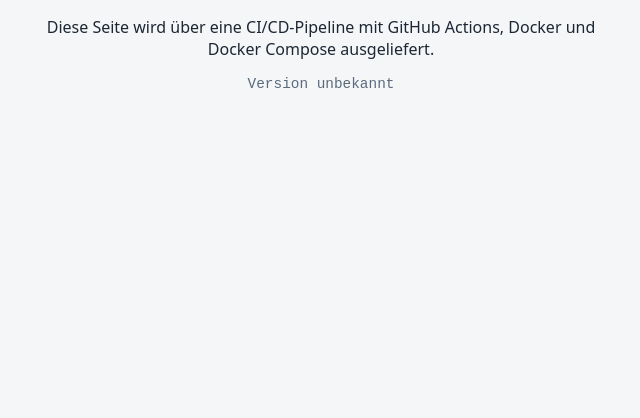
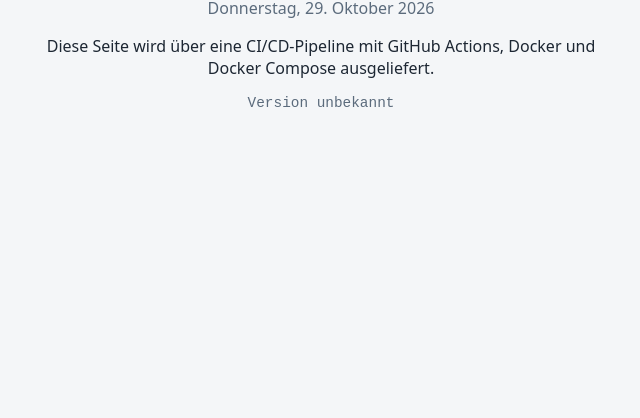
Before and after one commit to BohlBi/DLBSEPDOCD01_D_DEV_OPS, a website with bundled scripts: page src/index.html in a window 1280 px wide. Shown: the part 382-800 px from the top of the page, without its empty margins (319-959 px from the left). Built offline with nearby package versions, Linux system fonts and the light colour scheme; files whose address does not match are found by name.

Commit message:
feat(page): Datum unter der Begrüßung anzeigen

```diff
--- a/src/greeting.js
+++ b/src/greeting.js
@@ -24,3 +24,17 @@
   const commit = info?.commit ? ` · ${info.commit.slice(0, 7)}` : '';
   return `Version ${version}${env}${commit}`;
 }
+
+/**
+ * Formatiert ein Datum für die Anzeige, z. B. "Donnerstag, 29. Oktober 2026".
+ * @param {Date} date
+ * @returns {string}
+ */
+export function formatDate(date) {
+  if (!(date instanceof Date) || Number.isNaN(date.getTime())) {
+    throw new TypeError('Ungültiges Datum');
+  }
+  return date.toLocaleDateString('de-DE', {
+    weekday: 'long', day: 'numeric', month: 'long', year: 'numeric',
+  });
+}
--- a/src/index.html
+++ b/src/index.html
@@ -9,6 +9,7 @@
 <body>
   <main>
     <h1 id="greeting">Hallo Welt</h1>
+    <p id="date" class="date"></p>
     <p>Diese Seite wird über eine CI/CD-Pipeline mit GitHub Actions, Docker und Docker Compose ausgeliefert.</p>
     <p id="version" class="version">Version wird geladen …</p>
   </main>
--- a/src/main.js
+++ b/src/main.js
@@ -1,7 +1,9 @@
-import { getGreeting, formatVersion } from './greeting.js';
+import { getGreeting, formatVersion, formatDate } from './greeting.js';
 
 document.getElementById('greeting').textContent =
   `${getGreeting(new Date().getHours())}, Welt!`;
+
+document.getElementById('date').textContent = formatDate(new Date());
 
 fetch('version.json', { cache: 'no-store' })
   .then((res) => (res.ok ? res.json() : {}))
--- a/src/styles.css
+++ b/src/styles.css
@@ -19,3 +19,7 @@
   font-size: 0.9rem;
   color: #5b6b7c;
 }
+
+.date {
+  color: #5b6b7c;
+}
```
Also changed, not shown: test/greeting.test.js (+10 -1 lines).
